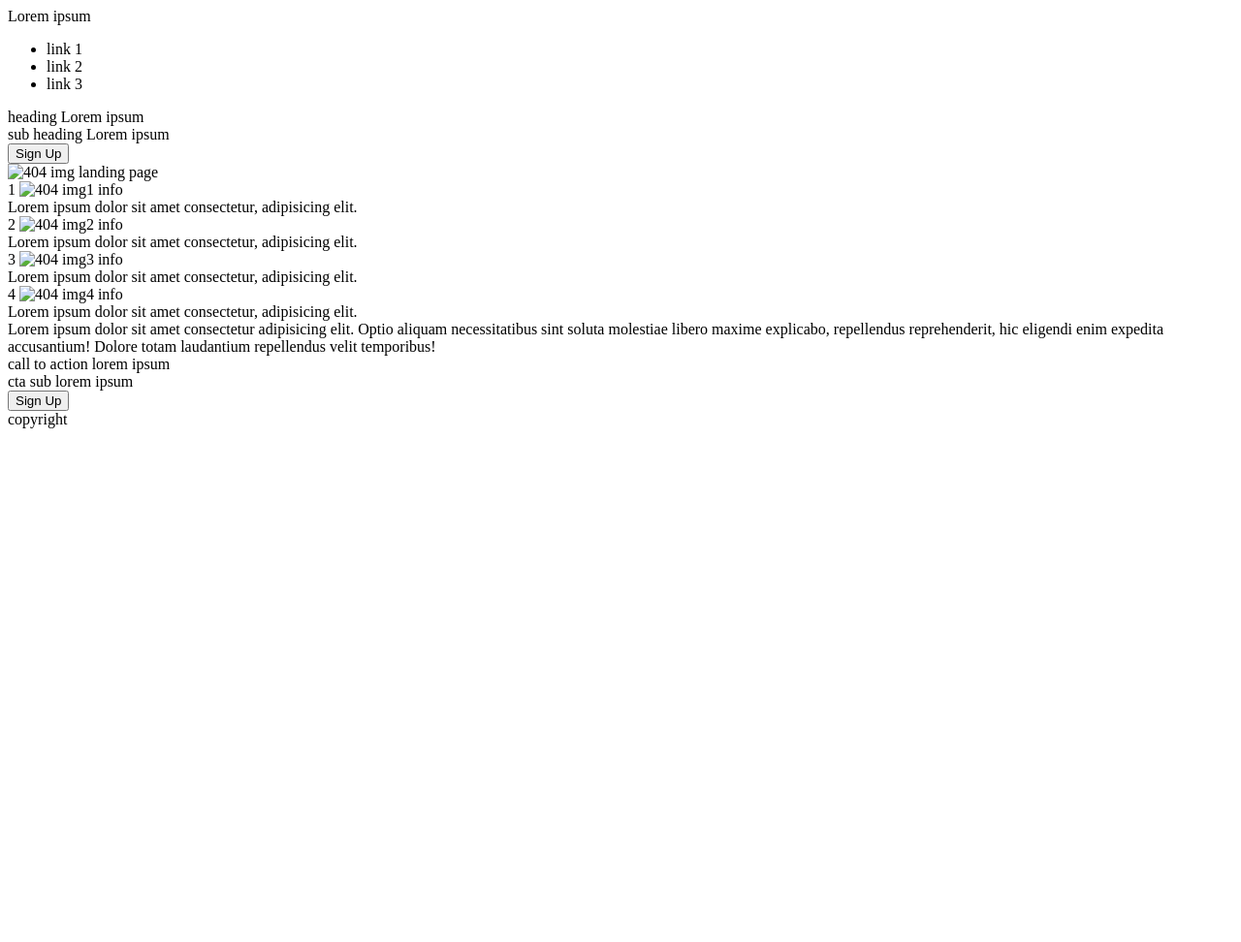
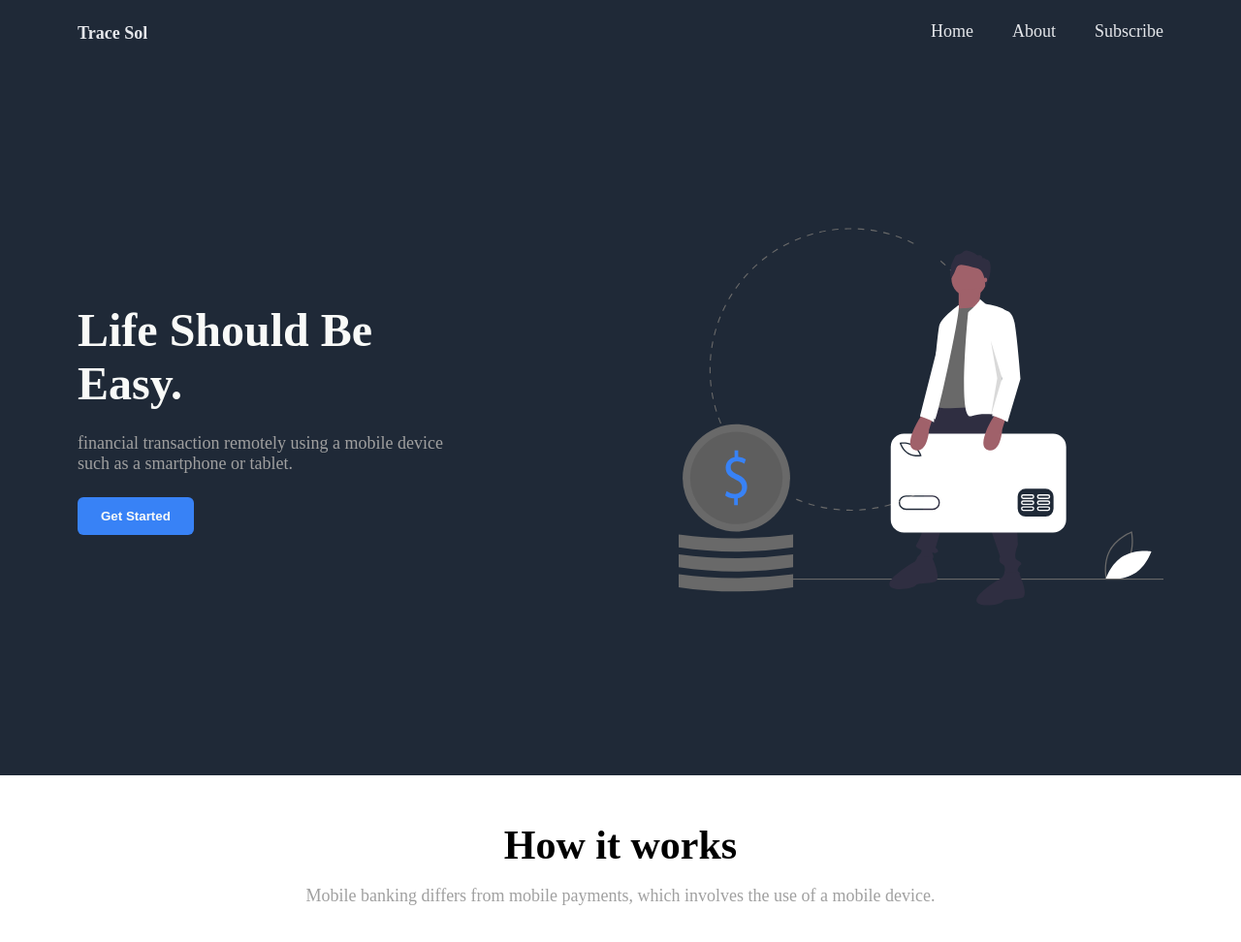
Before and after one commit to Manikanta528/odin-landing-page, a plain HTML site: page index.html in a window 1280 px wide. Shown: the top 972 px of the page at 97% size. Before the commit the page ends 800 px from the top, so only its background shows below. Drawn offline with Linux system fonts and the light colour scheme; a web font is replaced by a local one.

Commit message:
changed css added

```diff
--- a/index.html
+++ b/index.html
@@ -5,56 +5,81 @@
     <meta http-equiv="X-UA-Compatible" content="IE=edge">
     <meta name="viewport" content="width=device-width, initial-scale=1.0">
     <title>Odin-landing-page</title>
+    <link href="styles.css" rel="stylesheet"/>
 </head>
 <body>
-    <div class="header">
-        <div class="logo">Lorem ipsum</div>
+    <div class="header" >
+        <div class="logo"><a href="#home">Trace Sol</a></div>
         <nav>
             <ul>
-                <li>link 1</li>
-                <li>link 2</li>
-                <li>link 3</li>
+                <li><a href="#home">Home</a></li>
+                <li><a href="#about">About</a></li>
+                <li><a href="#s">Subscribe</a></li>
             </ul>
         </nav>
     </div>
-    <div class="main">
+    <div class="main" id="home">
         <div class="main-content">
-            <div class="heading">heading Lorem ipsum</div>
-            <div class="sub-heading">sub heading Lorem ipsum</div>
-            <button>Sign Up</button>
+            <div class="heading">Life Should Be Easy.</div>
+            <div class="sub-heading">financial transaction remotely using a mobile device such as a smartphone or tablet.</div>
+            <button id="cta-button">Get Started</button>
+
         </div>
             <div class="image">
-                <img src="#" alt="404 img landing page">
+                <img src="./images/undraw_pay_online_b-1-hk.svg" alt="404 img landing page" height="600px" width="500px">
             </div>
+
     </div>
-    <div class="information">
-        <div class="cards">1
-            <img src="#" alt="404 img1 info">
-            <div>Lorem ipsum dolor sit amet consectetur, adipisicing elit. </div>
+
+    <div class="information" id="about">
+
+        <div class="card-title">
+            <div class="card-heading">How it works</div>
+            <div class="card-subheading"><p>Mobile banking differs from mobile payments, which involves the use of a mobile device.</p></div>
         </div>
-        <div class="cards">2
-            <img src="#" alt="404 img2 info">
-            <div>Lorem ipsum dolor sit amet consectetur, adipisicing elit. </div>
-        </div>
-        <div class="cards">3
-            <img src="#" alt="404 img3 info">
-            <div>Lorem ipsum dolor sit amet consectetur, adipisicing elit. </div>
-        </div>
-        <div class="cards">4
-            <img src="#" alt="404 img4 info">
-            <div>Lorem ipsum dolor sit amet consectetur, adipisicing elit. </div>
+        <div class="flex-cards">
+            <div class="cards">
+                <img src="./images/Information.svg" alt="404 img1 info">
+                <div class="info-heading">Information</div>
+                <div class="info-subheading">Enter your information ensure your details safe and more secure.</div>
+            </div>
+            <div class="cards">
+                <img src="./images/Security.svg" alt="404 img2 info">
+                <div class="info-heading">Data Secure</div>
+                <div class="info-subheading">Sending money faster & easier with end to end encryption.</div>
+            </div>
+            <div class="cards">
+                <img src="./images/add new.svg" alt="404 img4 info">
+                <div class="info-heading">Add Cards</div>
+                <div class="info-subheading">Add multiple cards and track your daily expense with quality interface.</div>
+
+            </div>
         </div>
     </div>
-    <div class="quote">
-        <div>Lorem ipsum dolor sit amet consectetur adipisicing elit. Optio aliquam necessitatibus sint soluta molestiae libero maxime explicabo, repellendus reprehenderit, hic eligendi enim expedita accusantium! Dolore totam laudantium repellendus velit temporibus!</div>
+    <div class="about-section">
+        <div class="about-model">
+            <img src="images/model.svg">
+        </div>
+        <div class="about-main">
+            <div class="about-heading">Download Now</div>
+            <div class="about-subheading">Download Trace Sol mobile banking app for IOS and android. It helps you banking quickly and more smartly.</div>
+            <div class="store-buttons">
+                <button class="store">App Store</button>
+                <button class="store">Play Store</button>
+            </div>
+        </div>
     </div>
-    <div class="cta">
-        <div>call to action lorem ipsum</div>
-        <div>cta sub lorem ipsum</div>
-        <button>Sign Up</button>
+    <hr />
+    <div class="card-title">
+        <div class="card-heading">Subscribe Newsletter</div>
+        <div class="card-subheading">financial transactions remotely using a mobile</div>
+        <div class="input-section">
+            <input class="input-email" placeholder="Enter your email." type="email" />
+            <button class="store">Subscribe</button>
+        </div>
     </div>
     <div class="footer">
-        <div> copyright </div>
+        <div> Copyright © 2022 </div>
     </div>
 
 </body>
--- /dev/null
+++ b/styles.css
@@ -0,0 +1,194 @@
+@import url('https //fonts.googleapis.com/css family=poppins');
+:root{
+    --dark-bg-color: #1f2937;
+    --hero-main-size: 48px;
+    --hero-main-weight: 800;
+    --hero-main-color: #f9faf8;
+    --hero-sec-size: 18px;
+    --hero-sec-color: #a0a0a0;
+
+}
+body{
+    font-family: poppins;
+    margin: 0;
+}
+
+.header{
+    background-color: var(--dark-bg-color);
+    display: flex;
+    height: 8vh;
+    padding: 0px 80px;
+    justify-content: space-between;
+    align-items: center;
+}
+.logo{
+    color: #f9faf8;
+    font-size: 24px;
+    font-weight: 600;
+    flex-shrink: 0;
+}
+li{
+    list-style-type: none;
+}
+a{
+    text-decoration: none;
+    color: #e5e7eb;
+    font-size: 18px;
+}
+ul{
+    display: flex;
+    gap: 40px;
+}
+.main{
+    display: flex;
+    background-color: #1f2937;
+    height: 92vh ;
+    padding: 0px 80px;
+    justify-content: space-between;
+    align-items: center;
+    gap: 40px;
+
+}
+.main-content{
+    display: flex;
+    flex-direction: column;
+    justify-content: center;
+    gap: 24px;
+    flex-shrink: 0;
+    max-width: 400px;
+}
+.heading{
+    color: var(--hero-main-color);
+    font-size: var(--hero-main-size);
+    font-weight: var(--hero-main-weight);
+}
+.sub-heading{
+    color: var(--hero-sec-color);
+    font-size: var(--hero-sec-size);
+}
+#cta-button{
+    align-self: flex-start;
+    background-color: #3882f6;
+    border: none;
+    padding: 12px 24px;
+    color: var(--hero-main-color);
+    border-radius: 6px;
+    font-weight: 800;
+}
+.scroll{
+    align-self: baseline;
+    align-text: center;
+
+}
+.image{
+    flex-shrink: 0;
+
+}
+.information{
+    background-color: #ffffff;
+    height: 80vh;
+}
+.card-title{
+    display: flex;
+    flex-direction: column;
+    align-items: center;
+    padding: 16px 80px;
+    margin-bottom: 40px;
+}
+p{
+    text-align: center;
+}
+.card-heading{
+
+    font-size: 42px;
+    font-weight: 600;
+    margin-top: 32px;
+}
+.card-subheading{
+    font-size: 18px;
+    color: var(--hero-sec-color);
+}
+.flex-cards{
+    display: flex;
+    padding: 24px 80px;
+    gap: 32px;
+}
+.cards{
+    display: flex;
+    flex-direction: column;
+    align-items: center;
+}
+.info-heading{
+    margin-top: 24px;
+    margin-bottom: 8px;
+    font-size: 20px;
+    font-weight: 600;
+}
+.info-subheading{
+    font-size: 16px;
+    color: var(--hero-sec-color);
+    text-align: center;
+    padding: 0px 40px;
+}
+.about-section{
+    display: flex;
+    align-items: center;
+    justify-content: space-between;
+}
+.about-main{
+    display: flex;
+    flex-direction: column;
+    padding-right: 80px;
+}
+.about-heading{
+    font-size: 32px;
+    font-weight: 600;
+    margin-bottom: 24px;
+}
+.about-subheading{
+    font-size: 18px;
+    margin-bottom: 24px;
+    color: var(--hero-sec-color);
+}
+.store-buttons{
+    display: flex;
+    gap: 32px;
+}
+.store{
+    flex-shrink: 0;
+    padding: 24px 32px;
+    border: none;
+    border-radius: 16px;
+    background-color: #202020;
+    color: #ffffff;
+    margin-top: 24px;
+    font-size: 18px;
+    font-weight: 700;
+}
+hr{
+    margin: 0px 80px;
+    height: 2px;
+    background-color: #e7e6e6;
+    border: none;
+}
+.input-email{
+    flex-shrink: 0;
+    padding: 24px 32px;
+    border: none;
+    border-radius: 16px;
+    background-color: #f3f3f3;
+    color: #ffffff;
+    margin-top: 24px;
+    font-size: 18px;
+    font-weight: 700;
+    width: 20vw;
+    margin-right: 18px;
+}
+.footer{
+    background-color: #1f2937;
+    height: 8vh;
+    color:#ffffff;
+    display: flex;
+    align-items:center;
+    justify-content: center;
+}
```
Also changed, not shown: images/Information.svg (added), images/Security.svg (added), images/about.svg (added), images/add new.svg (added), images/model.svg (added), images/undraw_online_transactions_-02-ka.svg (added), images/undraw_pay_online_b-1-hk.svg (added), 1 other file.
